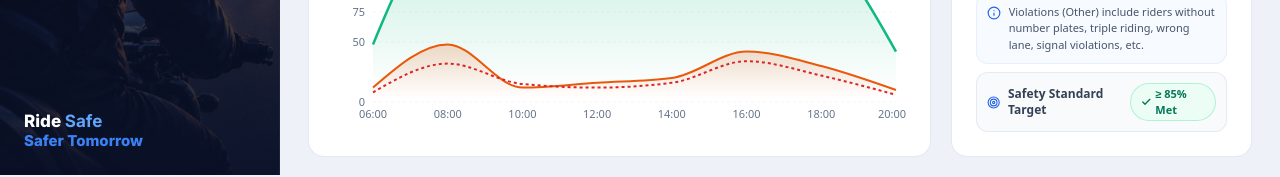
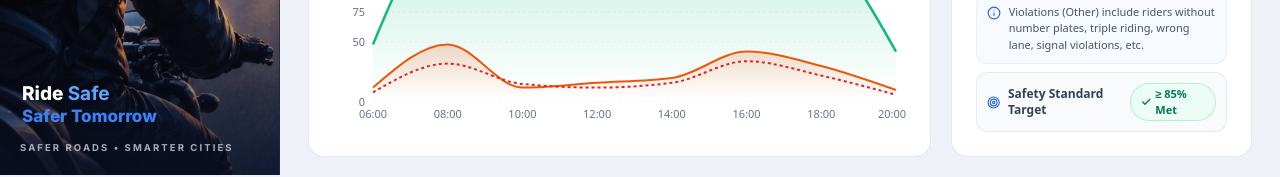
Before and after one commit to kittu7738/Smart-Helmet-Violation-Detection, a React (Vite) app in the folder web/frontend/: page / in a window 1280 px wide. Shown: the part 625-802 px from the top of the page. Built offline with nearby package versions, Linux system fonts and the light colour scheme; no server answers.

Commit message:
feat(sidebar): refine motorcycle and sunset background coverage and text matching reference

```diff
--- a/web/frontend/src/components/Sidebar.tsx
+++ b/web/frontend/src/components/Sidebar.tsx
@@ -61,7 +61,7 @@ export const Sidebar: React.FC<SidebarProps> = ({
           mobileOpen ? 'translate-x-0' : '-translate-x-full'
         }`}
         style={{
-          background: "linear-gradient(180deg, rgba(10, 17, 40, 0.98) 0%, rgba(10, 17, 40, 0.92) 40%, rgba(10, 17, 40, 0.76) 75%, rgba(10, 17, 40, 0.92) 100%), url('/sidebar_rider.jpg') center bottom / cover no-repeat"
+          background: "linear-gradient(180deg, #0A1128 0%, #0A1128 32%, rgba(10, 17, 40, 0.7) 42%, rgba(10, 17, 40, 0.1) 52%, rgba(10, 17, 40, 0.0) 65%, rgba(10, 17, 40, 0.35) 86%, rgba(10, 17, 40, 0.75) 100%), url('/sidebar_rider.jpg') center bottom / cover no-repeat"
         }}
       >
         {/* Top: Compact horizontal branding matching reference exactly */}
@@ -114,12 +114,21 @@ export const Sidebar: React.FC<SidebarProps> = ({
           </nav>
         </div>
 
-        {/* Bottom rider graphic slogan */}
-        <div className="mt-auto px-5 pb-6 pt-2 select-none">
+        {/* Bottom rider graphic slogan matching reference image */}
+        <div className="mt-auto px-5 pb-5 pt-3 select-none">
           {/* Slogan */}
-          <div className="px-1">
-            <div className="text-[17px] font-extrabold text-white leading-tight">Ride <span className="text-blue-400 font-bold">Safe</span></div>
-            <div className="text-[15px] font-extrabold text-blue-500 leading-tight">Safer Tomorrow</div>
+          <div className="mb-3.5 px-0.5">
+            <div className="text-[19px] font-extrabold text-white leading-tight drop-shadow-md">
+              Ride <span className="text-blue-400 font-bold">Safe</span>
+            </div>
+            <div className="text-[17px] font-extrabold text-blue-500 leading-tight drop-shadow-md">
+              Safer Tomorrow
+            </div>
+          </div>
+
+          {/* Footer Text */}
+          <div className="text-left text-[9.5px] font-bold tracking-[0.22em] text-slate-300/80 uppercase">
+            SAFER ROADS &bull; SMARTER CITIES
           </div>
         </div>
       </aside>
```
